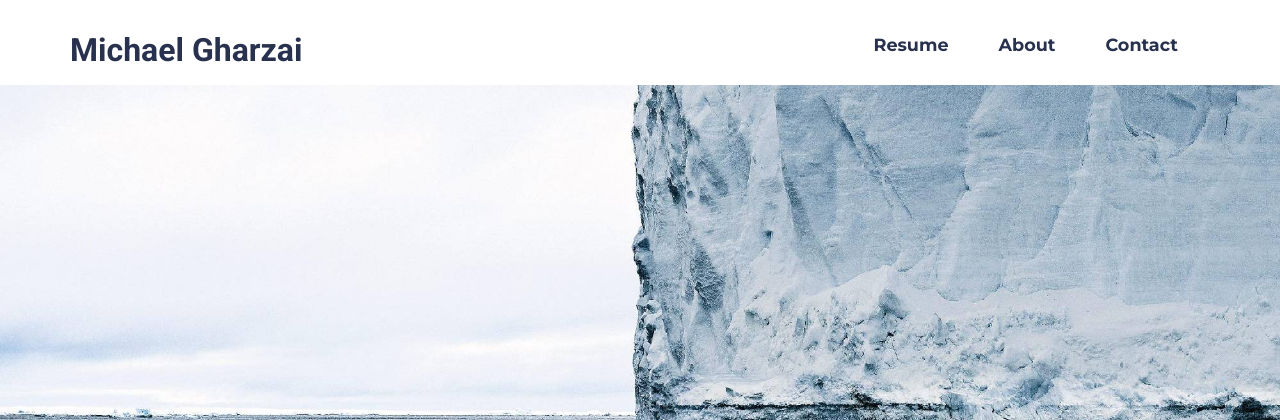
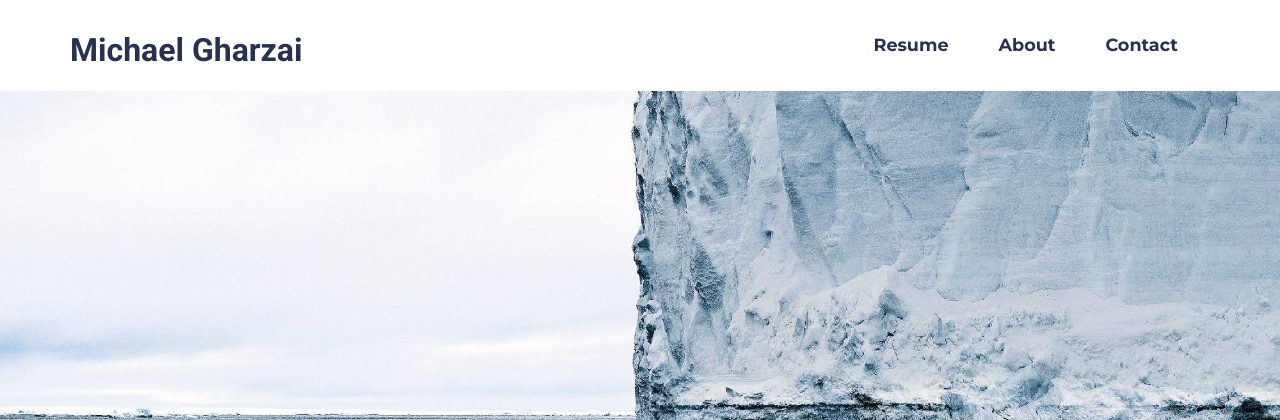
Before and after one commit to kaleemo/resumePage, a Django app: page / in a window 1280 px wide. Shown: the top 420 px of the page. Run offline with Django 3.2, Linux system fonts and the light colour scheme; some libraries are stand-ins or nearby versions.

Commit message:
fuckerious

```diff
--- a/michaelgharzai/static/css/mytheme.css
+++ b/michaelgharzai/static/css/mytheme.css
@@ -1,7 +1,3 @@
-.navbar{
-	height:85px;
-}
-
 body{
 	padding-top:40px;
 }
```
